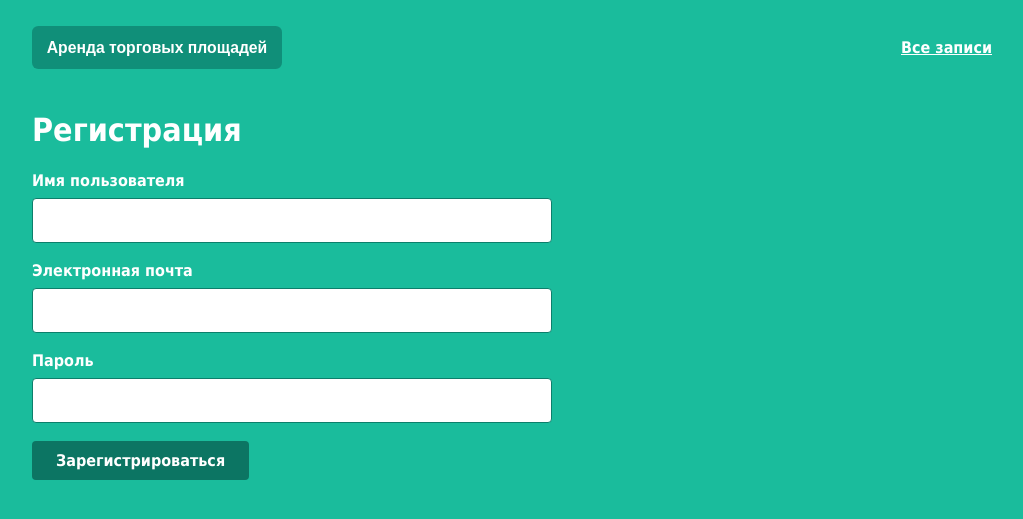
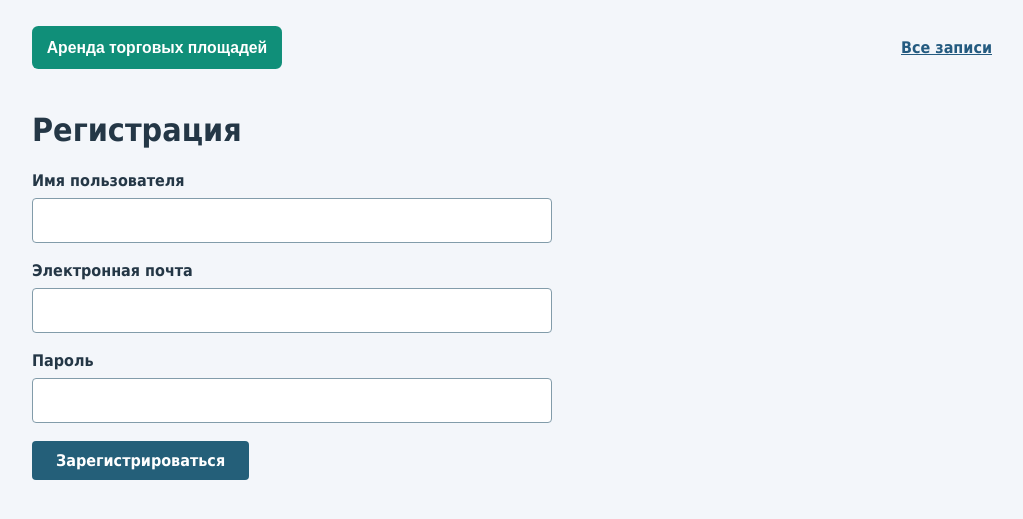
Before and after one commit to AltFlexe/PIS-Lab-6-V30, a Django app: page /register/ in a window 1280 px wide. Shown: the top 519 px of the page, without its empty margins (128-1151 px from the left). Run offline with Django 5.2, Linux system fonts and the light colour scheme.

Commit message:
Simplify README and update page colors

```diff
--- a/src/articles/static/css/article.css
+++ b/src/articles/static/css/article.css
@@ -1,10 +1,10 @@
 body {
-    background: #1abc9c;
+    background: #f3f6fa;
     font-family: Tahoma, Arial, sans-serif;
-    color: #ffffff;
+    color: #243746;
     margin: 0;
 }
-a { color: #ffffff; }
+a { color: #245b80; }
 .content {
     width: 960px;
     max-width: calc(100% - 40px);
@@ -20,7 +20,7 @@ a { color: #ffffff; }
     margin-right: auto;
 }
 .post-title { margin: 0 0 12px; }
-.post-title a { color: #ffffff; }
+.post-title a { color: #245b80; }
 .one-post { margin-bottom: 42px; }
 .article-author { width: 50%; float: left; font-weight: bold; }
 .article-created-date { text-align: right; font-style: italic; }
@@ -51,7 +51,7 @@ a { color: #ffffff; }
     width: 100%;
     padding: 12px;
     font: inherit;
-    border: 1px solid #0c7f6b;
+    border: 1px solid #829caa;
     border-radius: 4px;
 }
 .create-post button {
@@ -59,7 +59,7 @@ a { color: #ffffff; }
     font: inherit;
     font-weight: bold;
     color: #ffffff;
-    background: #0c7563;
+    background: #245f79;
     border: 0;
     border-radius: 4px;
     cursor: pointer;
@@ -72,7 +72,7 @@ a { color: #ffffff; }
 .user-nav form { margin: 0; }
 .user-nav a, .header-links a, .account-header a { font-weight: bold; }
 .user-nav button {
-    color: white; background: none; border: 0;
+    color: #245b80; background: none; border: 0;
     font: inherit; font-weight: bold; text-decoration: underline; cursor: pointer;
 }
 .account-header { display: flex; align-items: center; justify-content: space-between; gap: 20px; }
@@ -84,7 +84,7 @@ a { color: #ffffff; }
     width: 100%;
     padding: 12px;
     font: inherit;
-    border: 1px solid #0c7f6b;
+    border: 1px solid #829caa;
     border-radius: 4px;
 }
 .account button {
@@ -93,7 +93,7 @@ a { color: #ffffff; }
     font: inherit;
     font-weight: bold;
     color: white;
-    background: #0c7563;
+    background: #245f79;
     border: 0;
     border-radius: 4px;
     cursor: pointer;
```
Also changed, not shown: README.md.
